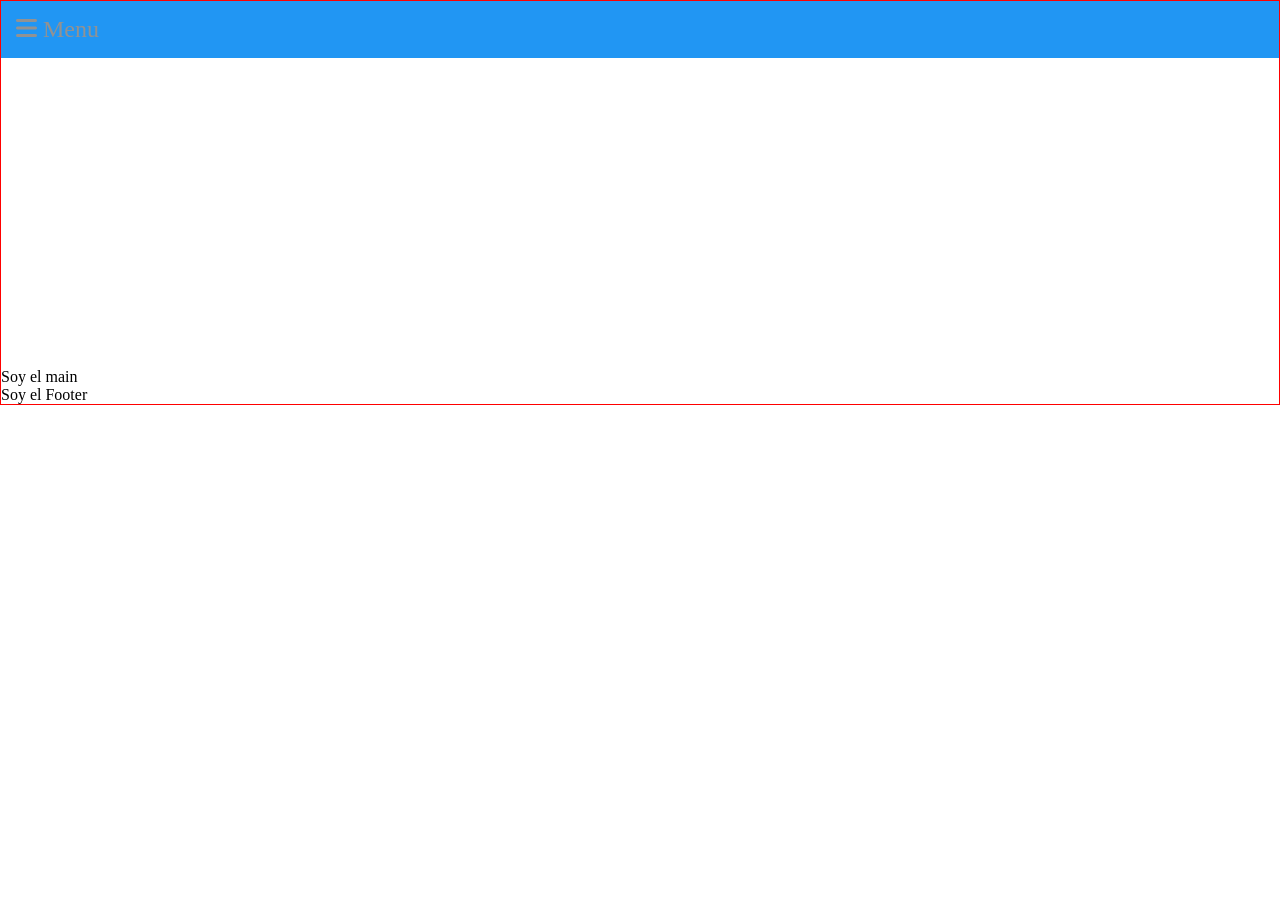
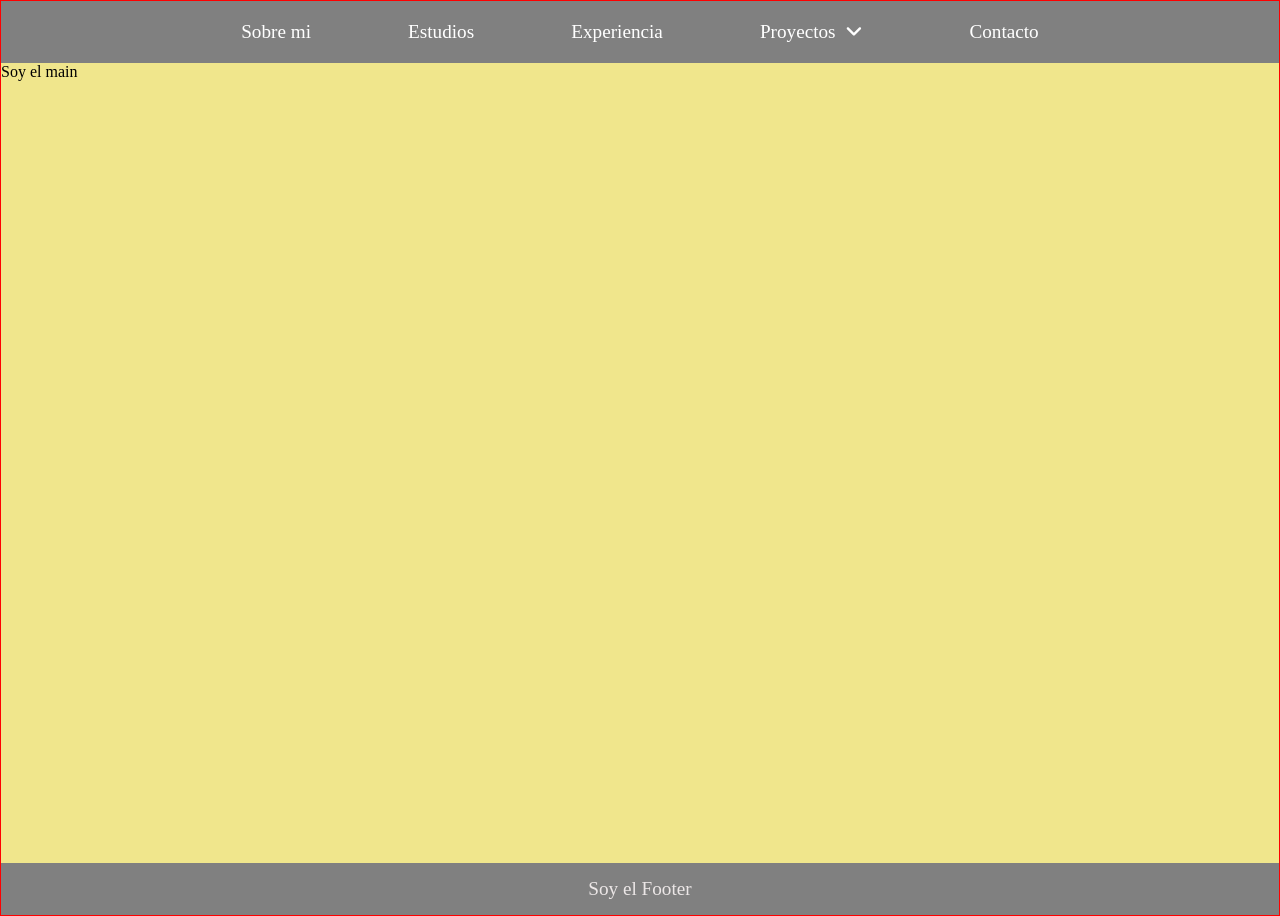
Before and after one commit to Yoryao/webPersonal, a PHP site: page / in a window 1280 px wide. Before the commit the page ends 405 px from the top, so only its background shows below. Run offline with PHP 8.4, Linux system fonts and the light colour scheme; some libraries are stand-ins or nearby versions.

Commit message:
navbar ready - continue with sections

```diff
--- a/index.html
+++ b/index.html
@@ -7,26 +7,25 @@
     <meta name="viewport" content="width=
     , initial-scale=1.0">
     <link rel="stylesheet" href="style.css">
-    <script src="./index.js"></script>
     <script src="https://kit.fontawesome.com/1891929c91.js" crossorigin="anonymous"></script>
     <title>Jorge Joaquin Rivera - Desarrollador Front End</title>
 </head>
 
 <body>
     <header>
-        <div class="navBar" id="">
-            <i class="fas fa-bars" id="menuBtn"></i> <span id="menuText"> Menu</span>
-        </div>
+        <span class="nav-bar" id="btnMenu">
+            <i class="fas fa-bars" id="menuBtn"></i>Menu</span>
+
         <nav id="main-nav">
             <ul id="menu" class="menu">
                 <li class="menu__item"><a href="#" class="menu__link">Sobre mi</a></li>
                 <li class="menu__item"><a href="#" class="menu__link">Estudios</a></li>
                 <li class="menu__item"><a href="#" class="menu__link">Experiencia</a></li>
-                <li class="menu__item"><a href="#" class="menu__link">Proyecto</a>
+                <li class="menu__item container-submenu"><a href="#" class="menu__link submenu-btn">Proyectos<i id="arrowIcon"class="fas fa-angle-down"></i></a>
                     <ul class="submenu">
-                        <li class="menu__item"><a href="" class="menu__link">Proyecto ##</a></li>
-                        <li class="menu__item"><a href="" class="menu__link">Proyecto ##</a></li>
-                        <li class="menu__item"><a href="" class="menu__link">Proyecto ##</a></li>
+                        <li class="menu__item"><a class="subMenu__item" href="#" class="menu__link">Proyecto ##</a></li>
+                        <li class="menu__item"><a class="subMenu__item" href="#" class="menu__link">Proyecto ##</a></li>
+                        <li class="menu__item"><a class="subMenu__item" href="#" class="menu__link">Proyecto ##</a></li>
                     </ul>
                 </li>
                 <li class="menu__item"><a href="#" class="menu__link">Contacto</a></li>
@@ -52,6 +51,7 @@
     <footer>Soy el Footer</footer>
 
 
+    <script src="./index.js"></script>
 </body>
 
 </html>
--- a/index.js
+++ b/index.js
@@ -0,0 +1,36 @@
+
+//-------- INICIO FUNCIONALIDAD NAVBAR Y MENUS DESPLEGABLE
+{
+const btnMenu = document.querySelector("#btnMenu");
+const menu = document.querySelector("#menu");
+
+btnMenu.addEventListener("click", function () {
+  console.log("funciona");
+  menu.classList.toggle("mostrar");
+});
+
+const subMenubtn = document.querySelector(".submenu-btn");
+const flecha = document.querySelector(".fa-angle-down")
+
+subMenubtn.addEventListener("click", function () {
+
+  if (window.innerWidth < 1024) {
+    const subMenu = subMenubtn.nextElementSibling;
+    const height = subMenu.scrollHeight;
+
+    if (subMenu.classList.contains("desplegar")) {
+      subMenu.classList.remove("desplegar");
+      subMenu.removeAttribute("style");
+      flecha.classList.remove("fa-angle-up")
+      flecha.classList.add("fa-angle-down")
+
+    } else {
+      subMenu.classList.add("desplegar");
+      subMenu.style.height = height + "px";
+      flecha.classList.add("fa-angle-up")
+      flecha.classList.remove("fa-angle-down")
+    }
+  }
+});
+};
+//-------- FIN FUNCIONALIDAD NAVBAR Y MENUS DESPLEGABLE
--- a/style.css
+++ b/style.css
@@ -4,10 +4,10 @@
 
 body {
   border: 1px solid red;
-    margin:0;
+  margin: 0;
 }
 
-.navBar{
+.nav-bar {
   background-color: #2196f3;
   padding: 15px;
   display: block;
@@ -15,20 +15,26 @@ body {
   cursor: pointer;
   width: 100%;
   font-size: 1.5em;
-    flex-direction: row-reverse;
+  /* flex-direction: row-reverse; */
 }
 
-.menu, .submenu{
+i {
+  padding-right: 10px;
+  padding-left: 10px;
+}
+
+.menu,
+.submenu {
   list-style: none;
+  padding: 0;
   margin: 0;
-    padding-right: 10px;
-    color: #f3e3d2;
 }
 
 .menu {
-    background: red;
-    width: 100%;
+  background: grey;
+  width: 50%;
   margin-left: -100%;
+  transition: all 0.5s;
 }
 
 .menu__link {
@@ -37,17 +43,86 @@ body {
   color: white;
   font-size: 1.2em;
   text-decoration: none;
-
 }
 
 .submenu {
   height: 0;
   overflow: hidden;
+  transition: all 0.5s;
+}
+
+.mostrarSubmenu {
+  height: 50px;
+  overflow: visible;
   transition: all 0.3s;
 }
 
-.submenu .menuLink {
+.submenu .menu__link {
   background: #333;
-    padding-left: 50px;
+  padding-left: 35px;
+}
 
+.mostrar {
+  margin-left: 0;
 }
+
+@media (min-width: 1024px) {
+  .nav-bar {
+    display: none;
+  }
+
+  .menu {
+    margin-left: 0;
+    display: flex;
+    justify-content: space-around;
+    width: 100%;
+    padding-left: 15%;
+    padding-right: 15%;
+  }
+
+
+  .container-submenu {
+    position: relative;
+  }
+
+  .submenu {
+    position: absolute;
+    top: 63px;
+    width: 150px;
+    overflow: visible;
+    z-index: 1000;
+    opacity: 0;
+    visibility: hidden;
+  }
+
+  .subMenu__item {
+      background-color: rgb(128, 235, 220);
+      display: block;
+      width: 160px;
+      height: 45px;
+      text-align: center;
+      padding-top: 10px;
+      padding-bottom: 5px;
+      font-size: 1.3em;
+  }
+
+  .container-submenu:hover .submenu {
+    opacity: 1;
+    visibility: visible;
+  }
+}
+
+
+main {
+    background-color: khaki;
+    height: 100vh;
+}
+
+footer {
+    background-color: grey;
+    padding: 15px;
+    color: rgb(236, 231, 231);
+    text-align: center;
+        font-size: 1.2em;
+    /* flex-direction: row-reverse; */
+  }
```
Also changed, not shown: readme.MD. Lines whose indentation alone changed are shown as unchanged.
